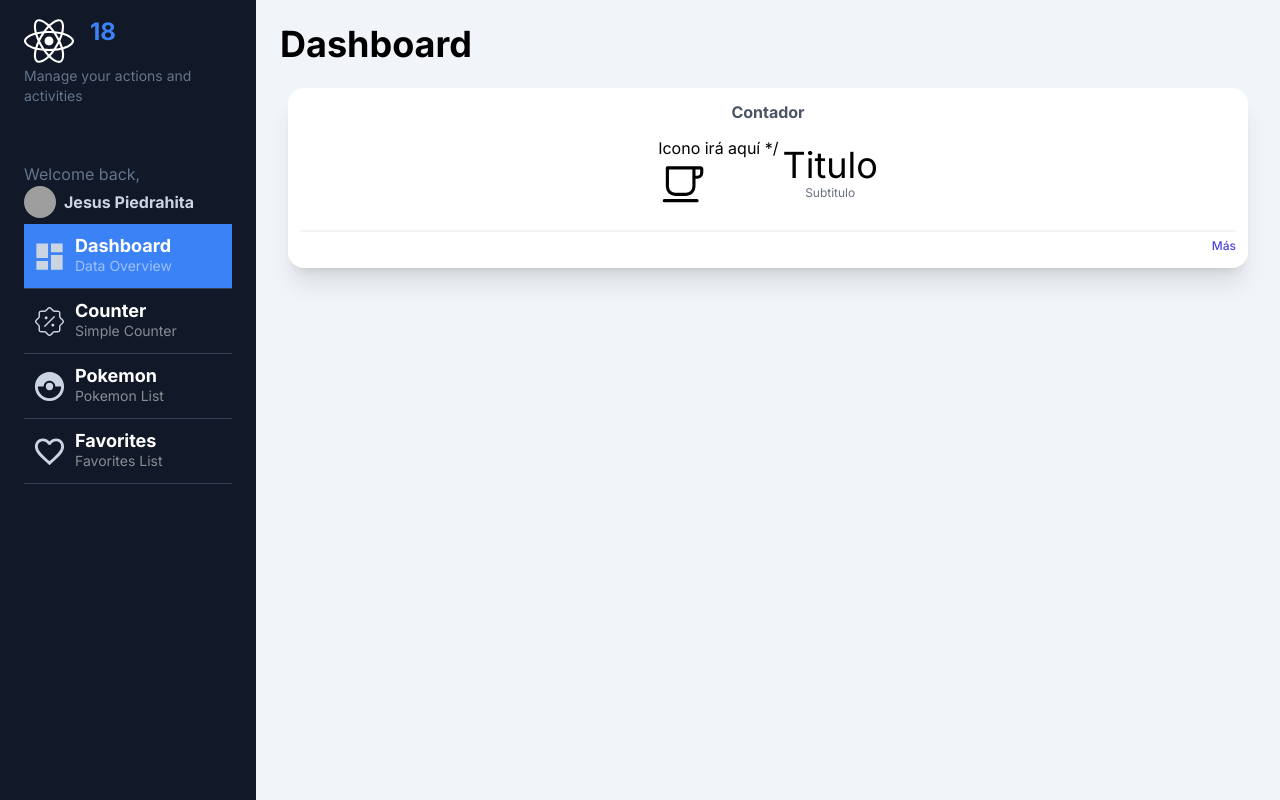
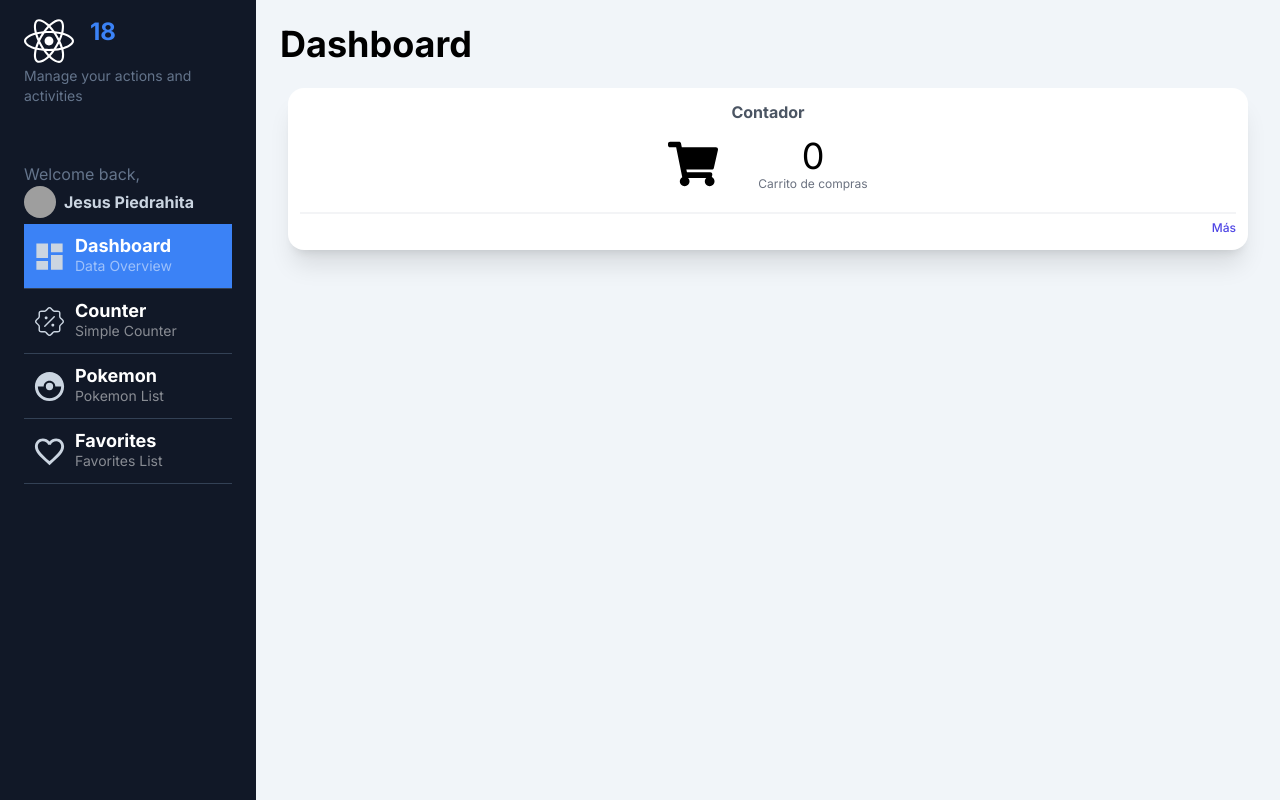
Before and after one commit to Jesus-piedrahita96/next-4Proyect, a Next.js app: page /dashboard/main in a window 1280 px wide. Built offline with nearby package versions, Linux system fonts and the light colour scheme; grey boxes are pictures that could not be loaded.

Commit message:
usando reduxtoolkit y empleando restFullApi con rutas propias de next

```diff
--- /dev/null
+++ b/src/app/api/counter/route.ts
@@ -0,0 +1,8 @@
+import { NextResponse } from "next/server";
+
+export async function GET(request: Request) {
+    console.log({method: request.method});
+    return NextResponse.json({
+      counter: 100,
+    })
+  }
--- a/src/app/dashboard/counter/page.tsx
+++ b/src/app/dashboard/counter/page.tsx
@@ -14,7 +14,7 @@ const CounterPage = () => {
       <Suspense fallback={<Loading />}>
         <span className='text-7xl'>Counter</span>
         <div className='self-start text-7xl grid justify-items-center gap-8'>
-          <CountClient value={5} />
+          <CountClient value={0} />
         </div>
       </Suspense>
     </div>
--- a/src/components/CountClient.tsx
+++ b/src/components/CountClient.tsx
@@ -3,15 +3,33 @@ import { useAppDispatch, useAppSelector } from '@/context'
 import { addOne, initCounterState, substractOne } from '@/context/reducer/counterSlice'
 import { useEffect } from 'react'
 
-interface Props { value: number }
+interface Props { value?: number }
 
-export const CountClient = ({value} : Props) => {
+export interface CounterResponse {
+  counter: number;
+}
+
+const getApiCounter = async (): Promise<CounterResponse> => {
+  const counter = await (await fetch('/api/counter')).json()
+  return counter
+}
+
+
+export const CountClient = ({ value }: Props) => {
   const count = useAppSelector(state => state.counterSlice.count)
   const dispatch = useAppDispatch()
 
+  // useEffect(() => {
+  //   if (value > 0) {
+  //     dispatch(initCounterState(value))
+  //   }
+  // }, [dispatch, value])
+
   useEffect(() => {
-    dispatch(initCounterState(value))
-  }, [dispatch, value])
+    getApiCounter()
+      .then(respose => dispatch(initCounterState(respose.counter)))
+
+  }, [dispatch])
   return (
     <>
       {count}
--- a/src/components/Widet.tsx
+++ b/src/components/Widet.tsx
@@ -1,6 +1,11 @@
-import { IoCafeOutline } from "react-icons/io5"
+'use client'
+
+import { useAppSelector } from "@/context"
+import Link from "next/link"
+import { FaShoppingCart } from "react-icons/fa";
 
 export const SimpleWidget = () => {
+  const counter = useAppSelector(state => state.counterSlice.count)
   return (
     <div className="bg-white shadow-xl p-3 sm:min-w-[25%] min-w-full  rounded-2xl border-1 border-gray-50 mx-2">
       <div className="flex flex-col">
@@ -8,20 +13,19 @@ export const SimpleWidget = () => {
           <h2 className="font-bold text-gray-600 text-center">Contador</h2>
         </div>
         <div className="my-3">
-          <div className="flex flex-row items-center justify-center space-x-1 ">
+          <div className="flex flex-row items-center justify-center gap-9 space-x-1 ">
             <div id="icon">
-              Icono irá aquí */
-              <IoCafeOutline size={50} />
+              <FaShoppingCart size={50} />
             </div>
             <div id="temp" className="text-center">
-              <h4 className="text-4xl">Titulo</h4>
-              <p className="text-xs text-gray-500">Subtitulo</p>
+              <h4 className="text-4xl">{counter}</h4>
+              <p className="text-xs text-gray-500">Carrito de compras</p>
             </div>
           </div>
         </div>
 
         <div className="w-full place-items-end text-right border-t-2 border-gray-100 mt-2">
-            <a href="#" className="text-indigo-600 text-xs font-medium">Más</a>
+          <Link href={'/dashboard/counter'} className="text-indigo-600 text-xs font-medium">Más</Link>
         </div>
 
       </div>
--- a/src/context/reducer/counterSlice.ts
+++ b/src/context/reducer/counterSlice.ts
@@ -1,6 +1,4 @@
-import { store } from '@/context';
 import { PayloadAction, createSlice } from '@reduxjs/toolkit'
-import { stat } from 'fs';
 
 interface CounterState {
   count: number;
```
